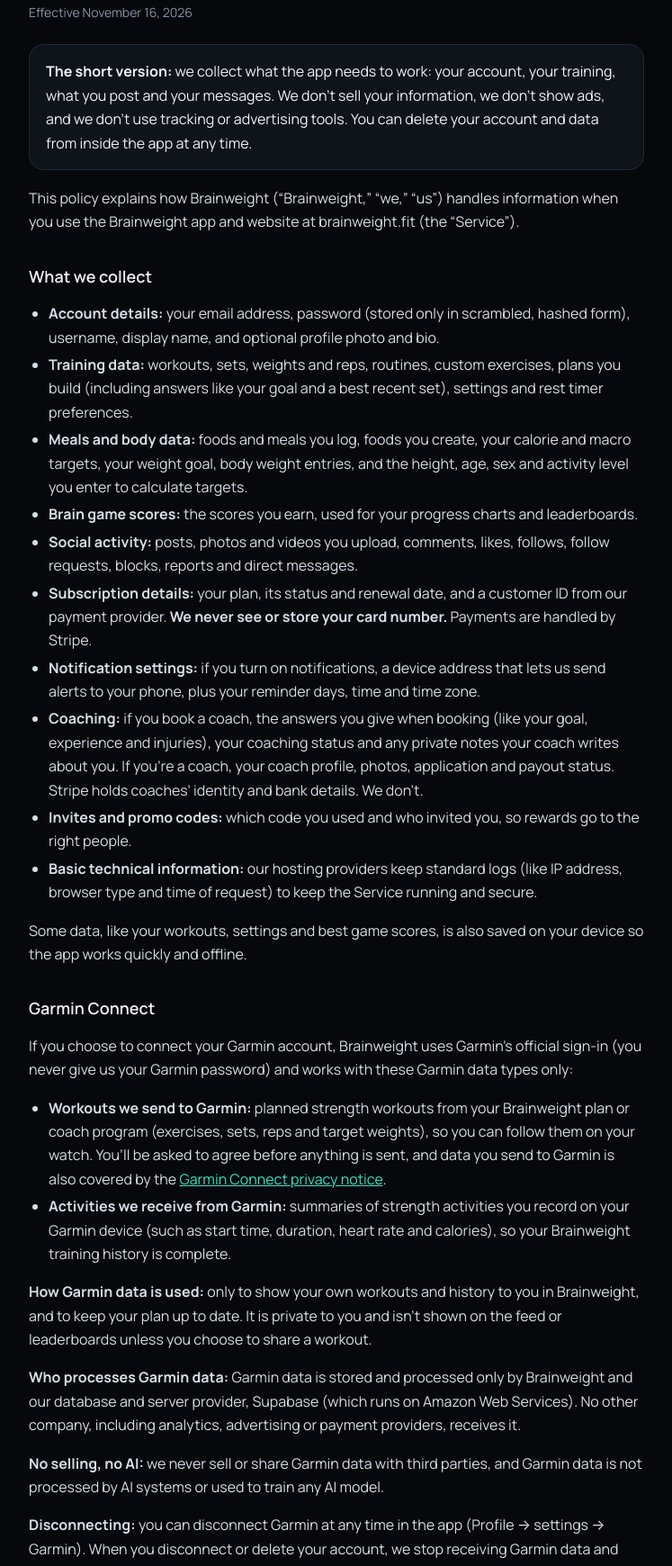
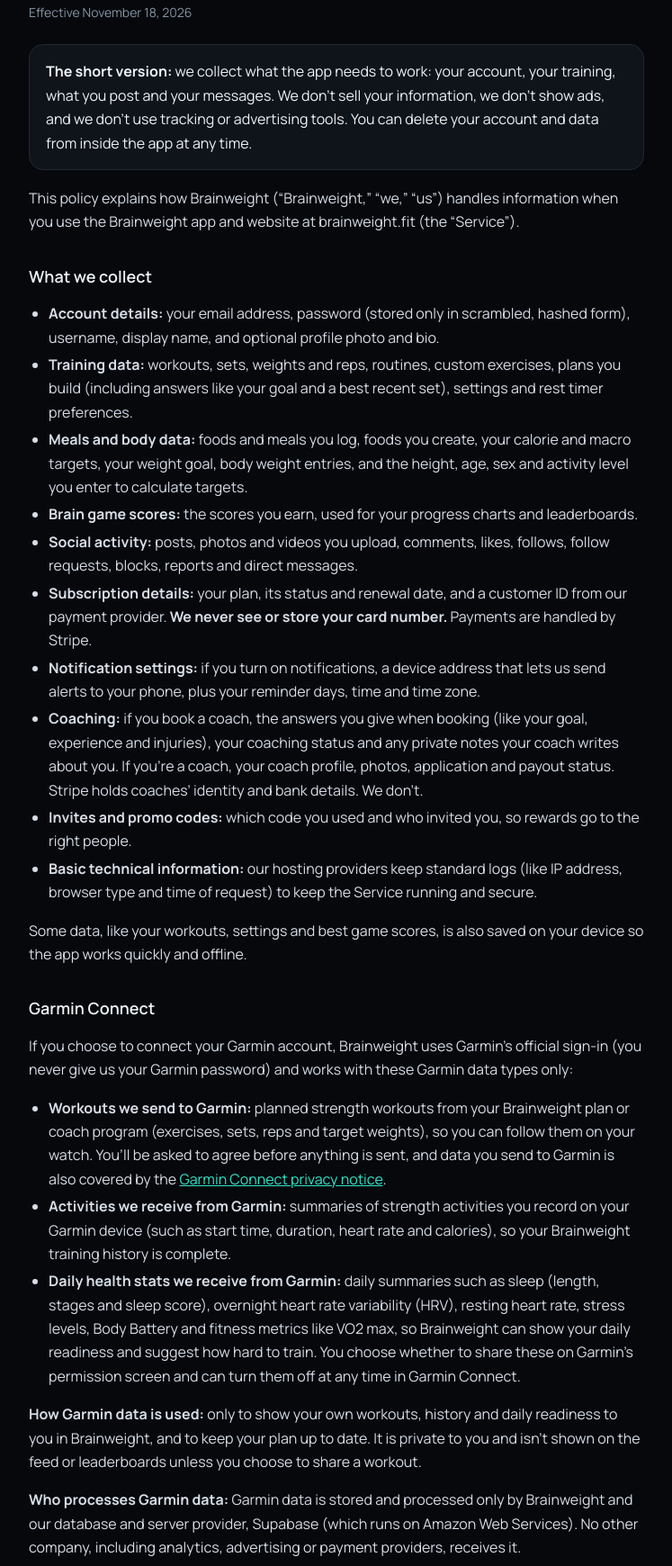
Before and after one commit to mitchellagilman/BrainWeight, a plain HTML site: page privacy.html in a window 1280 px wide. Shown: the part 130-1870 px from the top of the page at 90% size, without its empty margins (266-1013 px from the left). Drawn offline with Linux system fonts and the light colour scheme; a web font is replaced by a local one.

Commit message:
Update privacy.html

```diff
--- a/privacy.html
+++ b/privacy.html
@@ -28,7 +28,7 @@
 <main>
 <a class="back" href="./">← Back to Brainweight</a>
 <h1>Privacy policy</h1>
-<p class="meta">Effective November 16, 2026</p>
+<p class="meta">Effective November 18, 2026</p>
 
 <div class="box"><b>The short version:</b> we collect what the app needs to work: your account, your training, what you post and your messages. We don’t sell your information, we don’t show ads, and we don’t use tracking or advertising tools. You can delete your account and data from inside the app at any time.</div>
 
@@ -54,8 +54,9 @@
 <ul>
   <li><b>Workouts we send to Garmin:</b> planned strength workouts from your Brainweight plan or coach program (exercises, sets, reps and target weights), so you can follow them on your watch. You’ll be asked to agree before anything is sent, and data you send to Garmin is also covered by the <a href="https://www.garmin.com/privacy/connect" target="_blank" rel="noopener">Garmin Connect privacy notice</a>.</li>
   <li><b>Activities we receive from Garmin:</b> summaries of strength activities you record on your Garmin device (such as start time, duration, heart rate and calories), so your Brainweight training history is complete.</li>
+  <li><b>Daily health stats we receive from Garmin:</b> daily summaries such as sleep (length, stages and sleep score), overnight heart rate variability (HRV), resting heart rate, stress levels, Body Battery and fitness metrics like VO2 max, so Brainweight can show your daily readiness and suggest how hard to train. You choose whether to share these on Garmin’s permission screen and can turn them off at any time in Garmin Connect.</li>
 </ul>
-<p><b>How Garmin data is used:</b> only to show your own workouts and history to you in Brainweight, and to keep your plan up to date. It is private to you and isn’t shown on the feed or leaderboards unless you choose to share a workout.</p>
+<p><b>How Garmin data is used:</b> only to show your own workouts, history and daily readiness to you in Brainweight, and to keep your plan up to date. It is private to you and isn’t shown on the feed or leaderboards unless you choose to share a workout.</p>
 <p><b>Who processes Garmin data:</b> Garmin data is stored and processed only by Brainweight and our database and server provider, Supabase (which runs on Amazon Web Services). No other company, including analytics, advertising or payment providers, receives it.</p>
 <p><b>No selling, no AI:</b> we never sell or share Garmin data with third parties, and Garmin data is not processed by AI systems or used to train any AI model.</p>
 <p><b>Disconnecting:</b> you can disconnect Garmin at any time in the app (Profile → settings → Garmin). When you disconnect or delete your account, we stop receiving Garmin data and delete the Garmin data we stored.</p>
@@ -101,7 +102,7 @@
   <li><b>jsDelivr</b>: delivers the barcode scanner code to your device when you open the scanner.</li>
   <li><b>Google Fonts</b>: provides the app’s fonts, which means Google receives your IP address when fonts load.</li>
   <li><b>Apple, Google or Mozilla push services</b>: deliver notifications to your device if you turn them on.</li>
-  <li><b>Garmin</b>: if you connect your Garmin account, we send the workouts you choose to Garmin Connect and receive your strength activities from it.</li>
+  <li><b>Garmin</b>: if you connect your Garmin account, we send the workouts you choose to Garmin Connect and receive your strength activities and daily health stats from it.</li>
 </ul>
 <p>We don’t sell your personal information, and we don’t share it for advertising. We may disclose information if required by law, to protect someone’s safety, or as part of a sale or transfer of the business (in which case this policy would continue to apply).</p>
 
```
